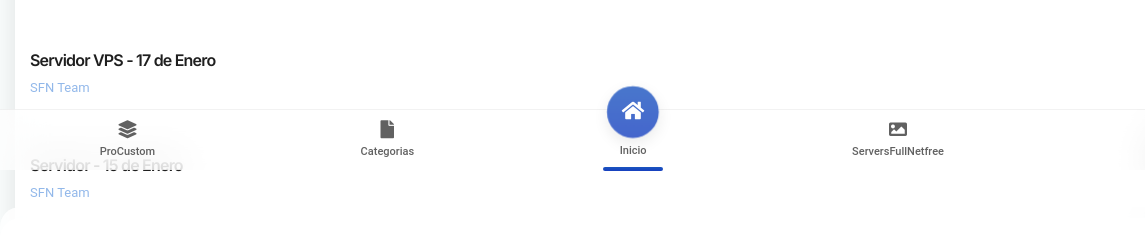
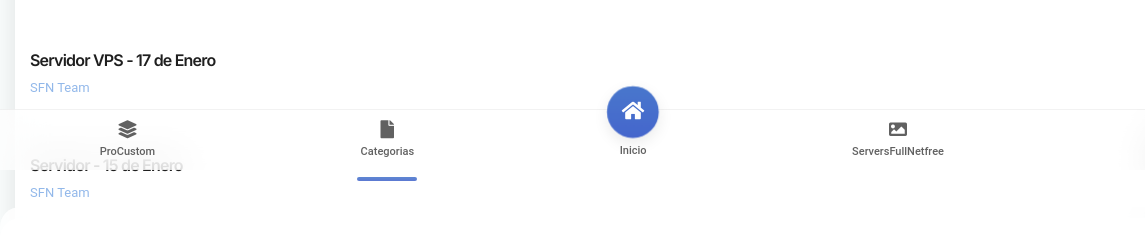
Before and after one commit to Axel-SP/xnsnajsnzbzjsksbajzjzu, a website: page categorias.html in a window 1280 px wide. Shown: the part 630-882 px from the top of the page, 0-1145 px from the left. Drawn offline with Linux system fonts and the light colour scheme; no server answers; grey boxes are pictures that could not be loaded.

Commit message:
Add files via upload

```diff
--- a/categorias.html
+++ b/categorias.html
@@ -25,8 +25,8 @@
 </div>
 <div id="footer-bar" class="footer-bar-6">
 <a href="procustom"><i class="fa fa-layer-group"></i><span>ProCustom</span></a>
-<a href="categorias"><i class="fa fa-file"></i><span>  Categorias  </span></a>
-<a href="#" class="circle-nav active-nav"><i class="fa fa-home"></i><span>Inicio</span></a>
+<a href="categorias"><i class="fa fa-file active-nav"></i><span>  Categorias  </span></a>
+<a href="#" class="circle-nav"><i class="fa fa-home"></i><span>Inicio</span></a>
 <a href="serversfullnetfree"><i class="fa fa-image"></i><span>ServersFullNetfree</span></a>
 <a href="#" data-menu="menu-main"><i class="fa fa-bars"></i><span>Menu</span></a>
 </div>
```
